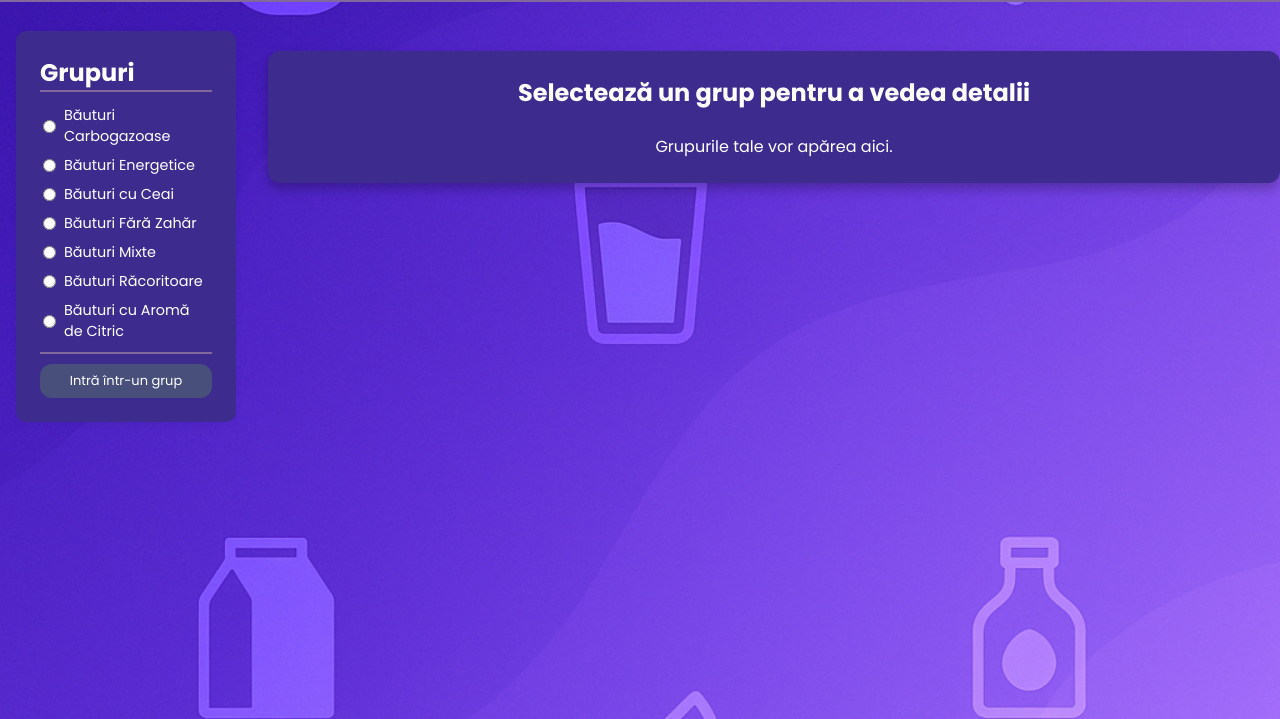
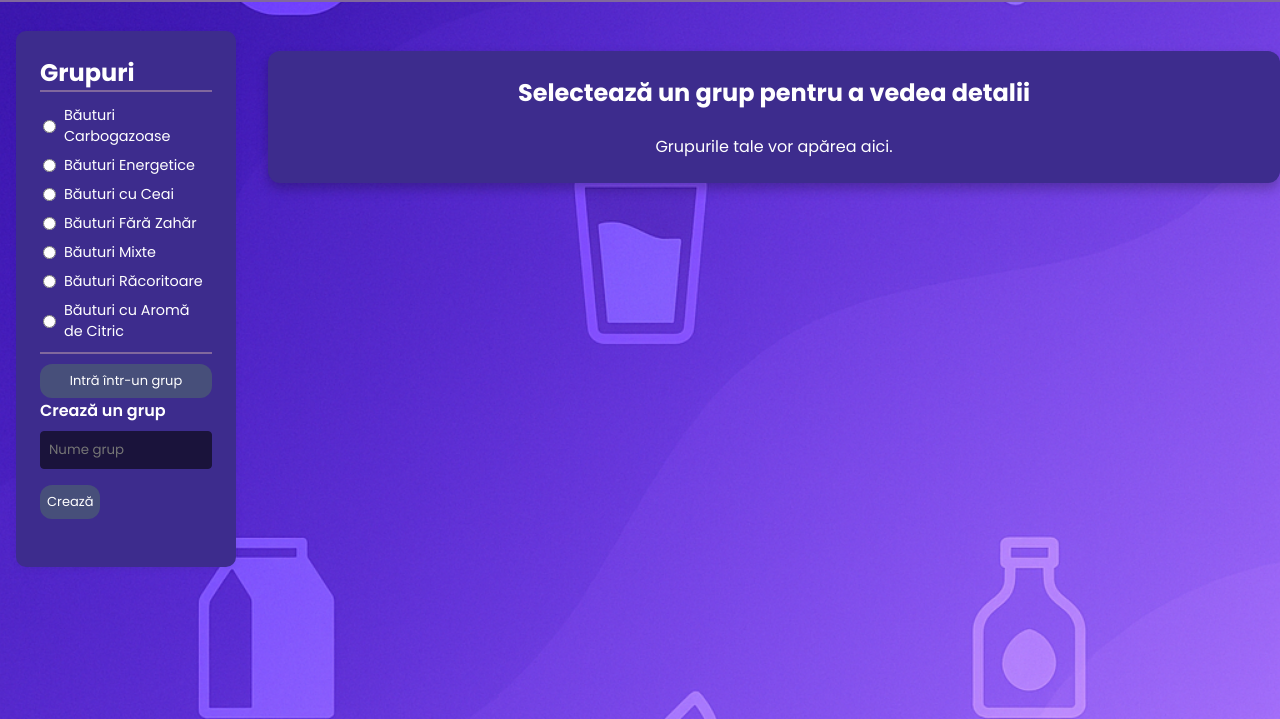
Before and after one commit to VladMocanu7264/DrO, a plain HTML site: page views/groups.html in a window 1280 px wide. Shown: the part 81-800 px from the top of the page. Drawn offline with Linux system fonts and the light colour scheme.

Commit message:
Groups Page Updated

```diff
--- a/public/css/groups.css
+++ b/public/css/groups.css
@@ -276,6 +276,30 @@
   border-radius: 8px;
 }
 
+#new-group-name {
+  width: 100%;
+  padding: 0.5rem;
+  margin-bottom: 1rem;
+  border: 1px solid var(--dark);
+  background-color: var(--dark);
+  color: white;
+  border-radius: 4px;
+}
+
+.add-group-button {
+  background-color: var(--secondary);
+  color: white;
+  padding: 7px;
+  border: none;
+  cursor: pointer;
+  border-radius: 0.75rem;
+  font-size: 13px;
+}
+
+.add-group-button:hover {
+  background-color: var(--tertiary);
+}
+
 /* --- Responsive: small screens --- */
 
 @media (max-width: 900px) {
@@ -330,10 +354,10 @@
   .empty-post {
     font-size: 14px;
     margin: auto;
-    width: 400px;
+    width: 350px;
   }
 
   .empty-post h2 {
-    font-size: 16px;
+    font-size: 14px;
   }
 }
--- a/public/js/groups.js
+++ b/public/js/groups.js
@@ -1,6 +1,6 @@
 const searchInput = document.getElementById("search-group");
 const sortSelect = document.getElementById("sort-select");
-
+const createGroupButton = document.getElementsByClassName("add-group-button");
 let originalData = [];
 let selectedGroupId = null;
 
@@ -160,6 +160,28 @@ function handleLikePost(postId) {
     }
 }
 
+
+function handleAddGroup() {
+    const input = document.getElementById('new-group-name');
+    const exists = mockedGroups.find(g => g.name === input.value.trim());
+
+    if (exists) {
+        alert("Un grup cu acest nume există deja!");
+        input.value = '';
+        return;
+    }
+
+    mockedGroups.push({
+        id: mockedGroups.length > 0 ? mockedGroups[mockedGroups.length - 1].id + 1 : 1,
+        name: input.value.trim(),
+        drinks: []
+    });
+
+    input.value = '';
+    render();
+    console.log(mockedGroups)
+}
+
 function handleJoinGroup() {
     window.location.href = `../views/join-group.html`;
 }
--- a/views/groups.html
+++ b/views/groups.html
@@ -66,6 +66,11 @@
             </form>
             <button id="create-group-button" class="create-group-button" onclick="handleJoinGroup()">Intră într-un
                 grup</button>
+            <div class="filter-group">
+                <legend>Crează un grup</legend>
+                <input type="text" id="new-group-name" placeholder="Nume grup" />
+                <button type="button" class="add-group-button" onclick="handleAddGroup()">Crează</button>
+            </div>
         </aside>
         <div class="cards-section">
             <!-- <div class="sort-section">
```
